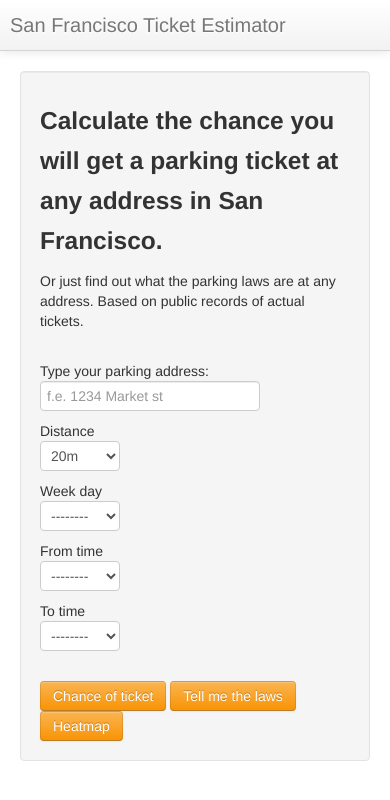
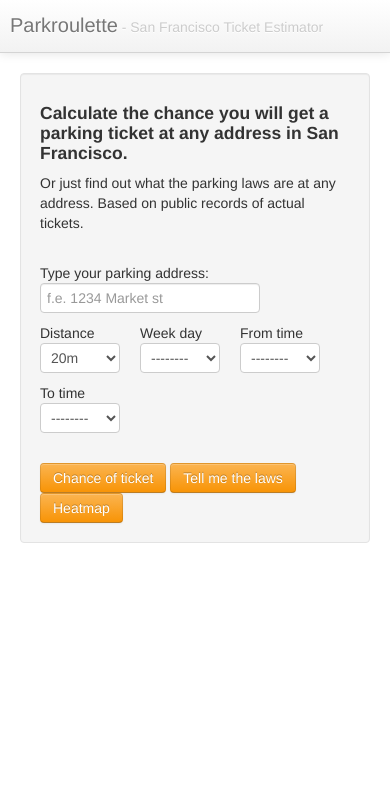
Before and after one commit to code-on/parkroulette, a Django app: page / in a window 390 px wide. Shown: the top 800 px of the page. Run offline with Django 3.2, Linux system fonts and the light colour scheme; parts of the project's set-up code (start-up, migrations or seed data) failed here and were passed over.

Commit message:
mobile screens styling

```diff
--- a/sfte/templates/base.html
+++ b/sfte/templates/base.html
@@ -1,7 +1,7 @@
 {% load static %}<!DOCTYPE html>
 <html lang="en">
 <head>
-    <title>{% block title %}San Francisco Ticket Estimator{% endblock %}</title>
+    <title>{% block title %}Parkroulette{% endblock %}</title>
     <link href="{% static "css/bootstrap.min.css" %}" rel="stylesheet" />
     <style>
         body {
@@ -19,6 +19,17 @@
         table.table-slim, .table-slim td, .table-slim th {
             border: 1px solid grey;
         }
+        .brand small {
+            font-size: 14px;
+            color: #ccc;
+        }
+
+        .paramsinput {
+            display: block;
+            width: 100px;
+            //margin-left: 30px;
+            float: left;
+        }
     </style>
     <link href="{% static "css/bootstrap-responsive.min.css" %}" rel="stylesheet">
     <script src="{% static "js/jquery-1.9.1.min.js" %}"></script>
@@ -30,7 +41,7 @@
 <div class="navbar navbar-fixed-top">
     <div class="navbar-inner">
         <div class="container">
-            <a class="brand" href="{% url "home" %}">San Francisco Ticket Estimator</a>
+            <a class="brand" href="{% url "home" %}">Parkroulette<small> - San Francisco Ticket Estimator</small></a>
         </div>
     </div>
 </div>
--- a/sfte/templates/home.html
+++ b/sfte/templates/home.html
@@ -13,8 +13,8 @@
 {% block content %}
     <div class="well">
         <div class="row">
-          <div class="span7">
-            <h3>Calculate the chance you will get a parking ticket at any address in San Francisco.</h3>
+          <div class="span8">
+            <h4>Calculate the chance you will get a parking ticket at any address in San Francisco.</h4>
             <p>Or just find out what the parking laws are at any address. Based on public records of actual tickets.</p>
 
             <br>
@@ -25,28 +25,29 @@
                     <span class="help-inline error-msg">{{ error }}</span>
                 {% endfor %}
                 <div class="row">
-                    <div class="span1">
+                    <div style="width: 30px; float: left;" class="hidden-phone">&nbsp;</div>
+                    <div class="paramsinput">
                         {{ form.distance.label }}<br/>
                         {{ form.distance }}
                         {% for error in form.distance.errors %}
                             <span class="help-inline error-msg">{{ error }}</span>
                         {% endfor %}
                     </div>
-                    <div class="span1">
+                    <div class="paramsinput">
                         {{ form.week_day.label }}<br/>
                         {{ form.week_day }}
                         {% for error in form.week_day.errors %}
                             <span class="help-inline error-msg">{{ error }}</span>
                         {% endfor %}
                     </div>
-                    <div class="span1">
+                    <div class="paramsinput">
                         {{ form.from_time.label }}<br/>
                         {{ form.from_time }}
                         {% for error in form.from_time.errors %}
                             <span class="help-inline error-msg">{{ error }}</span>
                         {% endfor %}
                     </div>
-                    <div class="span1">
+                    <div class="paramsinput">
                         {{ form.to_time.label }}<br/>
                         {{ form.to_time }}
                         {% for error in form.to_time.errors %}
@@ -62,7 +63,7 @@
             <input id="laws-button" data-url="{% url "get-laws" %}" class="action btn btn-warning" type="submit" value="Tell me the laws" />
             <input id="heatmap-button" data-url="{% url "get-heatmap" %}" class="action btn btn-warning" type="submit" value="Heatmap" />
           </div>
-          <div class="offset2 span2 hidden-phone">
+          <div class="offset1 span2 hidden-phone">
             <img src="/static/no-parking.png">
           </div>
         </div>
```
